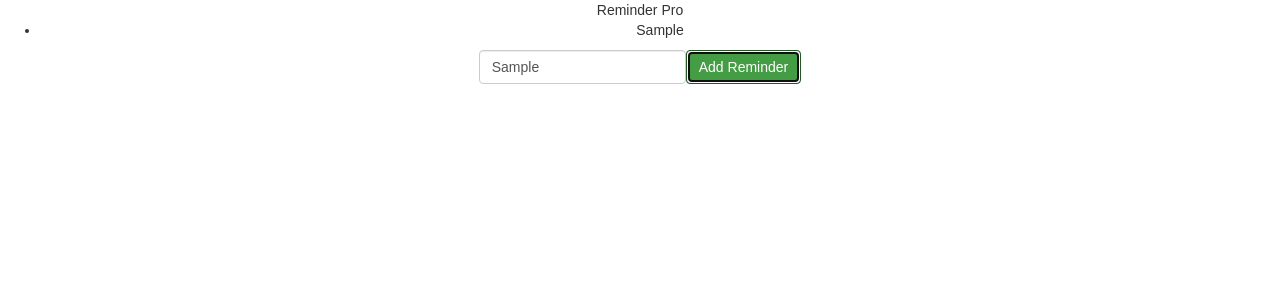
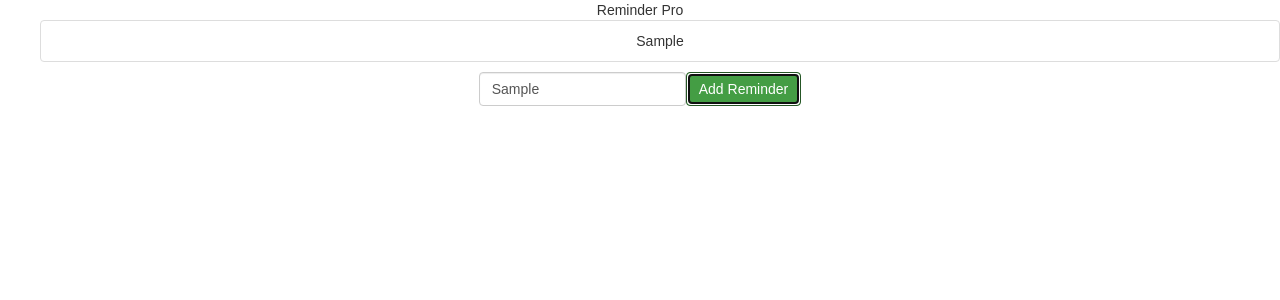
Before and after one commit to LilianKalkman/ReminderApp, a React (Create React App) app: page / in a window 1280 px wide. Both pictures are taken after typing "Sample" into the empty fields and a click on the button "Add Reminder". Shown: the top 300 px of the page. Built offline with nearby package versions, Linux system fonts and the light colour scheme.

Commit message:
with bootstrap

```diff
--- a/src/components/Reminders.js
+++ b/src/components/Reminders.js
@@ -4,7 +4,7 @@ import { connect } from 'react-redux';
 class Reminders extends Component {
 
   render(){
-    const reminders = this.props.reminders.map( reminder => <li>{reminder}</li>);
+    const reminders = this.props.reminders.map( reminder => <li className="list-group-item">{reminder}</li>);
     return (
       <div className="reminders">
         <ul>
```
